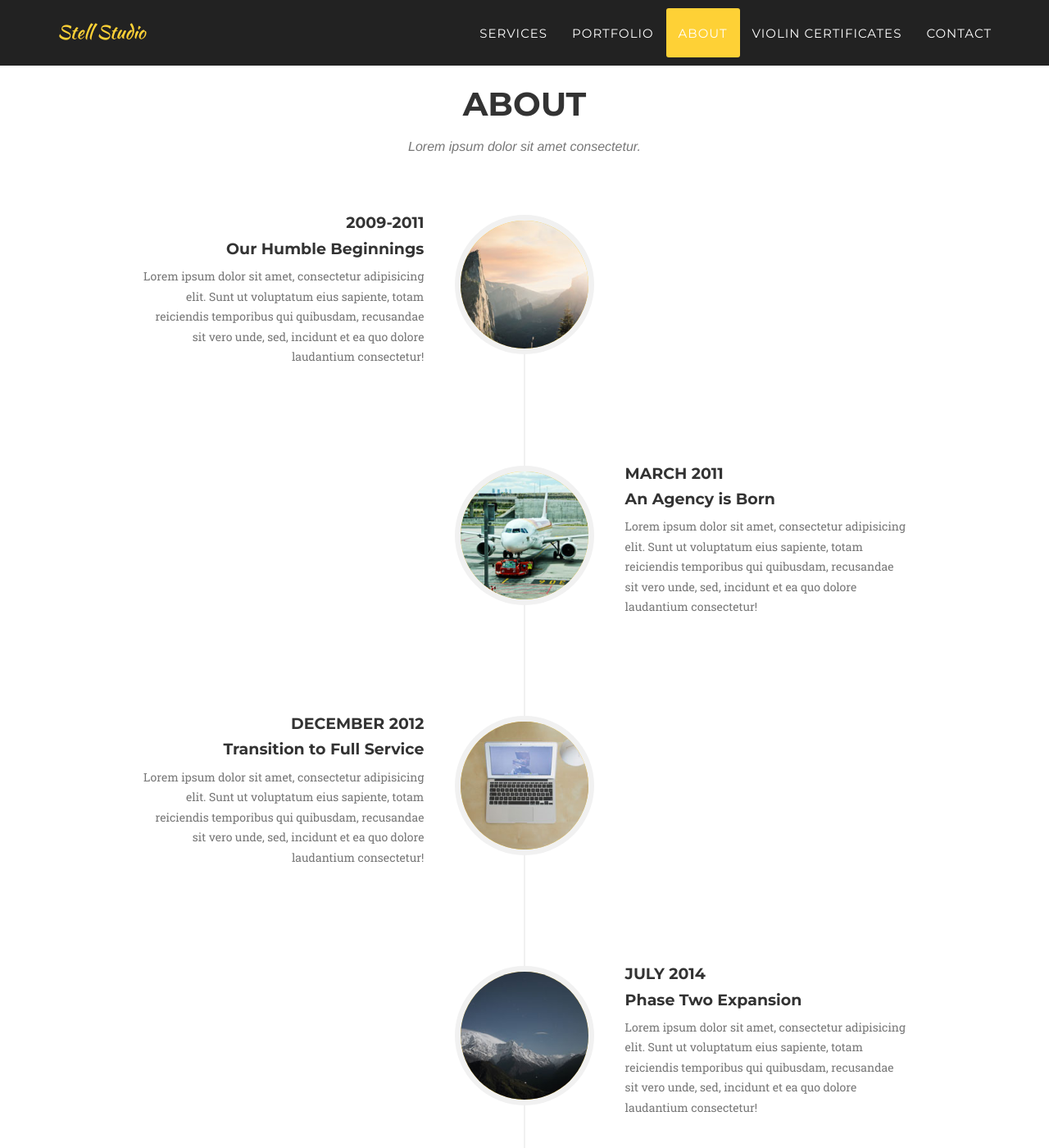
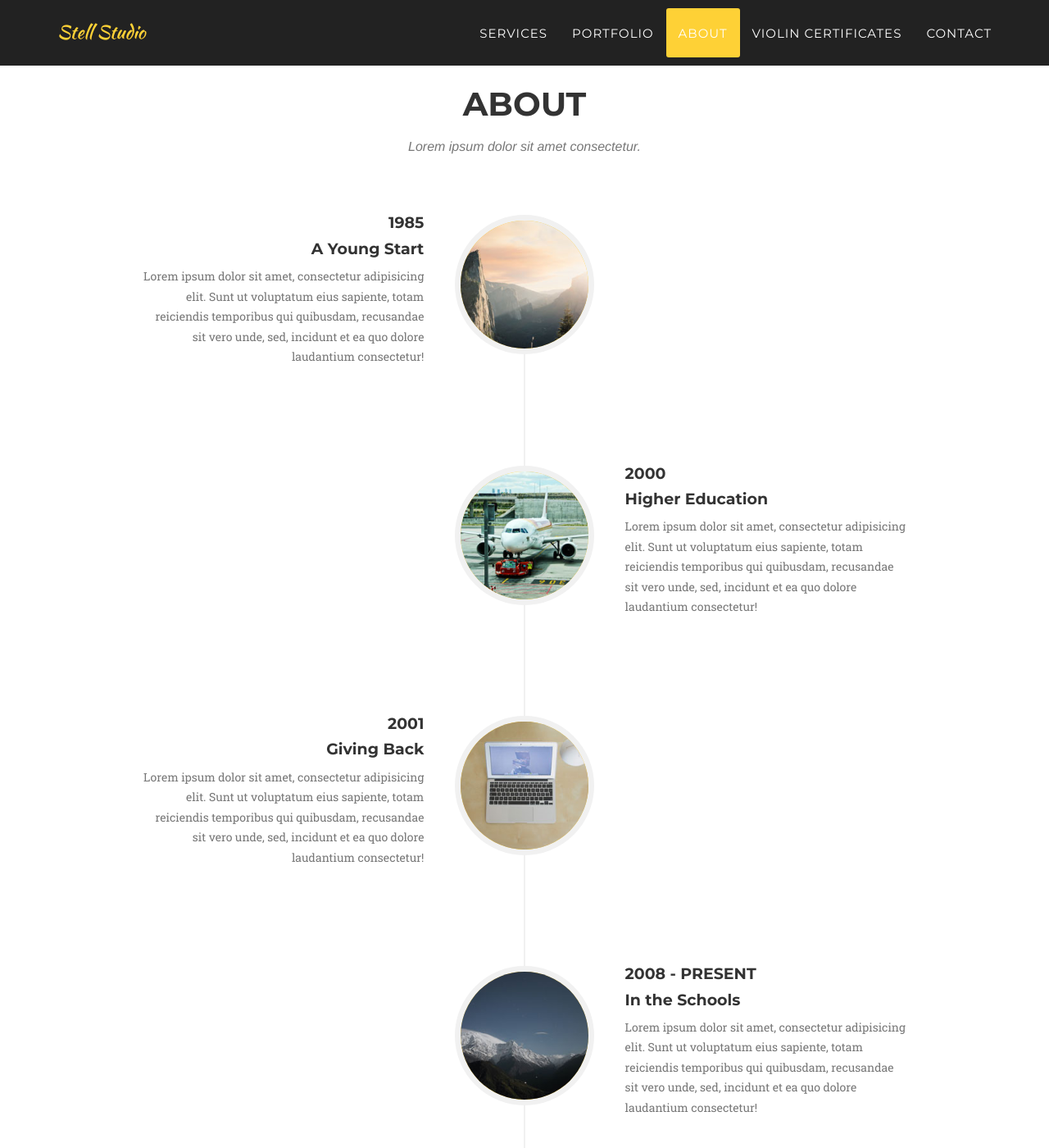
Before and after one commit to stellstudio/stellstudio.github.io, a Jekyll site: the page built from index.html, in a window 1280 px wide and 1400 px high, scrolled down 2826 px. Shown: the whole window at 82% size. Built offline with Jekyll 4.4.1, drawn with Linux system fonts in a browser that asks for light colours; some web fonts are replaced.

Commit message:
Update about.html

```diff
--- a/_includes/about.html
+++ b/_includes/about.html
@@ -16,8 +16,8 @@
                             </div>
                             <div class="timeline-panel">
                                 <div class="timeline-heading">
-                                    <h4>2009-2011</h4>
-                                    <h4 class="subheading">Our Humble Beginnings</h4>
+                                    <h4>1985</h4>
+                                    <h4 class="subheading">A Young Start</h4>
                                 </div>
                                 <div class="timeline-body">
                                     <p class="text-muted">Lorem ipsum dolor sit amet, consectetur adipisicing elit. Sunt ut voluptatum eius sapiente, totam reiciendis temporibus qui quibusdam, recusandae sit vero unde, sed, incidunt et ea quo dolore laudantium consectetur!</p>
@@ -30,8 +30,8 @@
                             </div>
                             <div class="timeline-panel">
                                 <div class="timeline-heading">
-                                    <h4>March 2011</h4>
-                                    <h4 class="subheading">An Agency is Born</h4>
+                                    <h4>2000</h4>
+                                    <h4 class="subheading">Higher Education</h4>
                                 </div>
                                 <div class="timeline-body">
                                     <p class="text-muted">Lorem ipsum dolor sit amet, consectetur adipisicing elit. Sunt ut voluptatum eius sapiente, totam reiciendis temporibus qui quibusdam, recusandae sit vero unde, sed, incidunt et ea quo dolore laudantium consectetur!</p>
@@ -44,8 +44,8 @@
                             </div>
                             <div class="timeline-panel">
                                 <div class="timeline-heading">
-                                    <h4>December 2012</h4>
-                                    <h4 class="subheading">Transition to Full Service</h4>
+                                    <h4>2001</h4>
+                                    <h4 class="subheading">Giving Back</h4>
                                 </div>
                                 <div class="timeline-body">
                                     <p class="text-muted">Lorem ipsum dolor sit amet, consectetur adipisicing elit. Sunt ut voluptatum eius sapiente, totam reiciendis temporibus qui quibusdam, recusandae sit vero unde, sed, incidunt et ea quo dolore laudantium consectetur!</p>
@@ -58,8 +58,8 @@
                             </div>
                             <div class="timeline-panel">
                                 <div class="timeline-heading">
-                                    <h4>July 2014</h4>
-                                    <h4 class="subheading">Phase Two Expansion</h4>
+                                    <h4>2008 - Present</h4>
+                                    <h4 class="subheading">In the Schools</h4>
                                 </div>
                                 <div class="timeline-body">
                                     <p class="text-muted">Lorem ipsum dolor sit amet, consectetur adipisicing elit. Sunt ut voluptatum eius sapiente, totam reiciendis temporibus qui quibusdam, recusandae sit vero unde, sed, incidunt et ea quo dolore laudantium consectetur!</p>
@@ -69,7 +69,7 @@
                         <li class="timeline-inverted">
                             <div class="timeline-image">
                                 <h4>Be Part
-                                    <br>Of Our
+                                    <br>Of The
                                     <br>Story!</h4>
                             </div>
                         </li>
```
